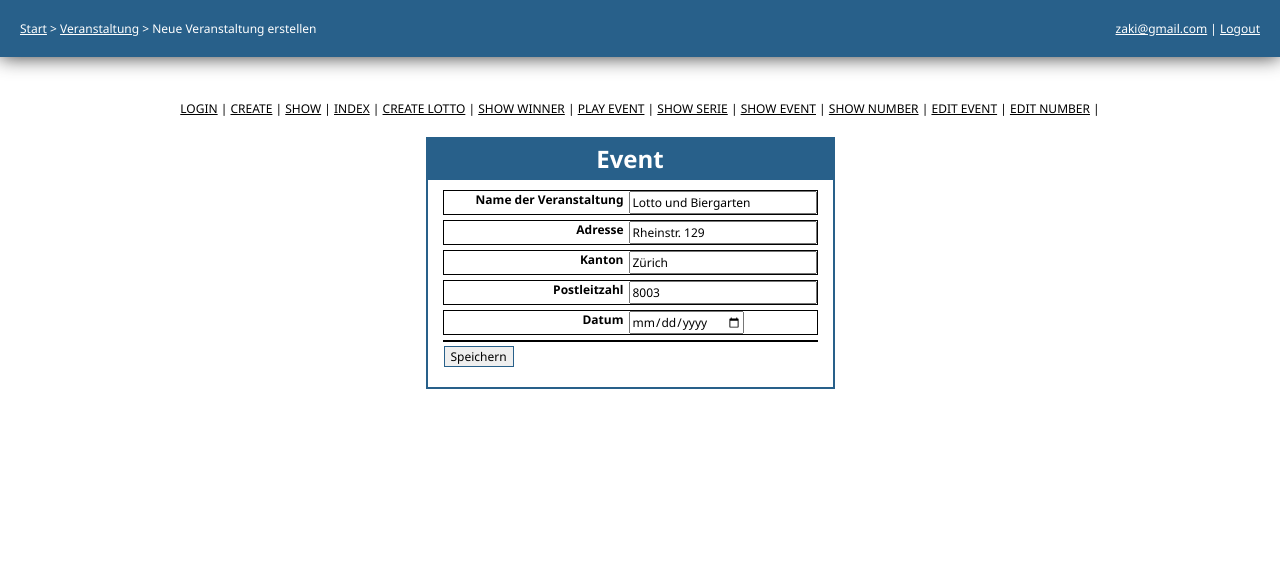
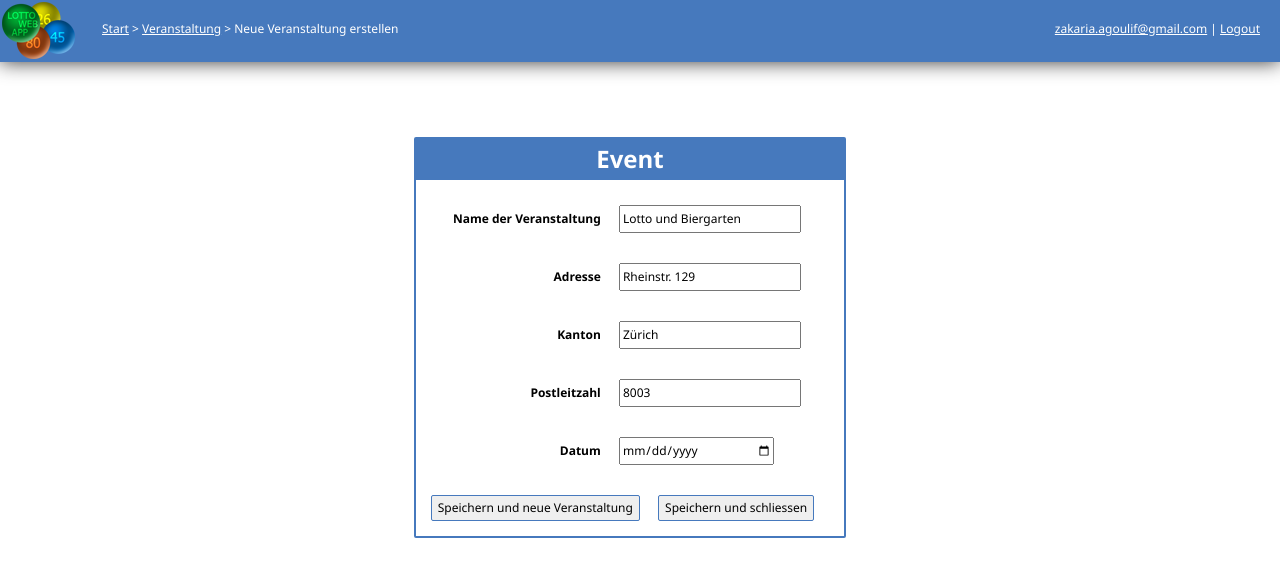
Before and after one commit to escolate/TeamNorden_LottoWebApp, a PHP site: page /index.php?page=editEvent in a window 1280 px wide. Shown: the top 577 px of the page. Run offline with PHP 8.4, Linux system fonts and the light colour scheme.

Commit message:
design corrections

```diff
--- a/css/style.css
+++ b/css/style.css
@@ -18,7 +18,7 @@ a, a:visited{
 #header{
     width: 100%;
     position: fixed;
-    background-color: #28608a;
+    background-color: #4679bd;
     color: white;
     box-shadow: 0px 0px 20px rgba(0,0,0,0.8);
 }
@@ -35,6 +35,22 @@ a, a:visited{
 #breadcrumb{
     float: left;
 }
+#logo{
+    float: left;
+    background: url('logo.png') no-repeat;
+    width: 40px;
+    height: 20px;
+    margin: 2px 0 0 2px;
+}
+#navigation{
+    color: white;
+}
+#navigation a{
+    color: white;
+}
+#navigation a:hover{
+    color: black;
+}
 /*content*/
 #content{
     padding-top: 100px;
@@ -44,7 +60,8 @@ a, a:visited{
     text-align: center;
 }
 .content-box{
-    border: 2px solid #28608a;
+    border: 2px solid #4679bd;
+    border-radius:2px;
     padding: 0 15px 15px 15px;
     max-width: 600px;
     min-width: 300px;
@@ -56,41 +73,43 @@ a, a:visited{
 .content-box h1{
     vertical-align: top;
     display: block;
-    background-color: #28608a;
+    background-color: #4679bd;
     margin: -2px -15px 10px -15px;
     padding: 5px;
     text-align: center;
     color: white;
 }
-/*form global*/
+/*form*/
 form input[type="submit"]{
-    border: 1px solid #28608a;
+    border: 1px solid #4679bd;
+    border-radius:2px;
     background-color: #efefef;
+    margin: 15px 15px 0 0;;
 }
 form input[type="submit"]:hover{
     background-color: white;
 }
-/*form create*/
-.create form div{
-    border: 1px solid black;
-    margin: 5px 0;
+.forms label{
+    text-align: right;
 }
-.radios{
+.forms input{
+    line-height: 22px;
+}
+.forms input[type="text"], input[type="date"], select{
+    margin: 15px;
+    min-width: 150px;
+}
+.forms input[type="radio"]{
+    margin-right: 8px;
+}
+.forms fieldset{
+    margin: 0;
+    border: 1px solid #efefef;
+    border-radius:2px;
+}
+.wider{
     display: inline-block;
-}
-.create form input[type="text"]{
-    width: 180px;
-}
-.create form input[type="submit"]{
-    display: inline;
-    float: left;
-    margin: 5px 5px 5px 0;
-}
-.create form label{
-    float: left;
-    text-align: right;
-    width: 180px;
-    margin-right: 5px;
+    width: 170px;
 }
 /*list(index)*/
 .list table {
@@ -136,6 +155,7 @@ form input[type="submit"]:hover{
 /*lotto-card*/
 .lotto-card{
     border: 1px solid black;
+    border-radius:2px;
     padding: 10px;
     text-align: left;
     width: 350px;
@@ -149,6 +169,7 @@ form input[type="submit"]:hover{
 }
 .lotto-row{
     border: 1px solid black;
+    border-radius:2px;
 }
 .lotto-number{
     text-align: right;
@@ -171,6 +192,7 @@ form input[type="submit"]:hover{
 /*event-card*/
 .event-card{
     border: 1px solid black;
+    border-radius:2px;
     padding: 10px;
     text-align: left;
     width: 350px;
@@ -192,7 +214,7 @@ form input[type="submit"]:hover{
     font-weight: bold;
     color: white;
     text-align: center;
-    background: #28608a;
+    background: #4679bd;
     border-radius: 50%;
     height: 20px;
     width: 20px;
@@ -207,7 +229,7 @@ form input[type="submit"]:hover{
 /*tooltip*/
 [data-tip] {
     position:relative;
-    cursor:help;
+    cursor: default;
 }
 [data-tip]:before {
     content:'';
@@ -252,19 +274,21 @@ form input[type="submit"]:hover{
 }
 /*login*/
 #login{
+    background: url('logo-big.png') no-repeat;
     text-align: center;
-    border: 5px solid #28608a;
+    border: 5px solid #efefef;
+    border-radius:2px;
     font-size: 15px;
     margin: auto;
     margin-top: 100px;
-    box-shadow: 0px 0px 100px rgba(0,0,0,0.5);
+    box-shadow: 0px 0px 100px rgba(0,0,0,0.3);
     width: 40%;
     min-width: 300px;
     padding: 60px;
 }
 #login h1{
     margin-bottom: 20px;
-    color: #28608a;
+    color: #4679bd;
 }
 #login input{
     margin: 0 auto;
--- a/editEvent.php
+++ b/editEvent.php
@@ -1,32 +1,22 @@
 <div class="content-box">
     <h1>Event</h1>
-    <div class="create">
-	<form>
-	    <form>
-		<div>
-		    <label for="event-name">Name der Veranstaltung</label>
+    <form class="forms">
+	<label for="event-name" class="wider">Name der Veranstaltung</label>
 	<input type="text" id="event-name" value="Lotto und Biergarten">
-		</div>
-		<div>
-		    <label for="event-location">Adresse</label>
+	<br>
+	<label for="event-location" class="wider">Adresse</label>
 	<input type="text" id="event-location" value="Rheinstr. 129">
-		</div>
-		<div>
-		    <label for="event-city">Kanton</label>
+	<br>
+	<label for="event-city" class="wider">Kanton</label>
 	<input type="text" id="event-city" value="Zürich">
-		</div>
-		<div>
-		    <label for="event-zip">Postleitzahl</label>
+	<br>
+	<label for="event-zip" class="wider">Postleitzahl</label>
 	<input type="text" id="event-zip" value="8003">
-		</div>
-		<div>
-		    <label for="event-date">Datum</label>
+	<br>
+	<label for="event-date" class="wider">Datum</label>
 	<input type="date" id="event-date" value="31.10.2003">
-		</div>
-		<div>
-		    <input type="submit" value="Speichern">
-		</div>
-	    </form>
+	<br>
+	<input type="submit" value="Speichern und neue Veranstaltung">
+	<input type="submit" value="Speichern und schliessen">
     </form>
 </div>
-</div>
--- a/index.php
+++ b/index.php
@@ -8,11 +8,12 @@
     </head>
     <body>
 	<div id="header">
+	    <a href="index.php?page="><div id="logo"></div></a>
 	    <div id="breadcrumb"><a href="#">Start</a> &gt; <a href="#">Veranstaltung</a> &gt; Neue Veranstaltung erstellen</div>
-	    <div id="account"><a href="#">zaki@gmail.com</a> | <a href="#">Logout</a></div>
+	    <div id="account"><a href="#">zakaria.agoulif@gmail.com</a> | <a href="#">Logout</a></div>
 	</div>
 	<div id="content">
-	    <div id="logo">
+	    <div id="navigation">
 		<a href="login.php?page=">LOGIN</a> |
 		<a href="index.php?page=create">CREATE</a> |
 		<a href="index.php?page=show">SHOW</a> |
@@ -26,6 +27,7 @@
 		<a href="index.php?page=editEvent">EDIT EVENT</a> |
 		<a href="index.php?page=editNumber">EDIT NUMBER</a> |
 	    </div>
+
 	    <?php
 	    if (!empty($_GET)) {
 		switch ($_GET) {
@@ -62,6 +64,9 @@
 		    case $_GET['page'] == 'editNumber':
 			include_once 'editNumber.php';
 			break;
+		    default:
+			include_once 'default.php';
+			break;
 		}
 	    }
 	    ?>
```
Also changed, not shown: create.php (+11 -22 lines), default.php (added, +20 -0 lines), editNumber.php (+16 -20 lines), css/logo-big.png (added), css/logo.png (added). Lines whose indentation alone changed are shown as unchanged.
